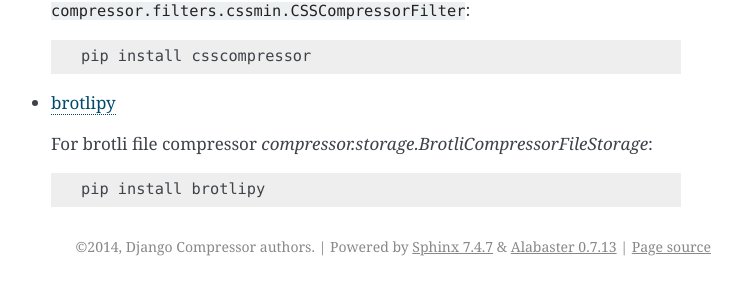
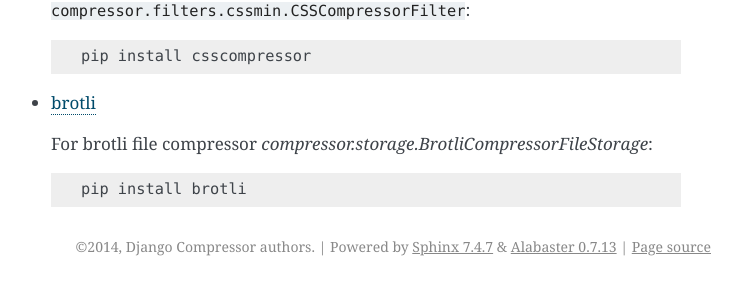
Before and after one commit to django-compressor/django-compressor, a Sphinx documentation site: the page built from docs/quickstart.txt, in a window 1280 px wide. Shown: the part 1457-1740 px from the top of the page, without its empty margins (399-1140 px from the left). Built offline with Sphinx 7.4.7, drawn with Linux system fonts in a browser that asks for light colours.

Commit message:
Update brotli dependency (and use the official bindings instead of the brotlipy package)

```diff
--- a/docs/quickstart.txt
+++ b/docs/quickstart.txt
@@ -78,11 +78,11 @@
 
       pip install csscompressor
 
-- `brotlipy`_
+- `brotli`_
 
   For brotli file compressor `compressor.storage.BrotliCompressorFileStorage`::
 
-      pip install brotlipy
+      pip install brotli
 
 .. _BeautifulSoup: http://www.crummy.com/software/BeautifulSoup/
 .. _lxml: http://lxml.de/
@@ -91,4 +91,4 @@
 .. _`Slim It`: https://github.com/rspivak/slimit
 .. _django-appconf: http://pypi.python.org/pypi/django-appconf/
 .. _versiontools: http://pypi.python.org/pypi/versiontools/
-.. _brotlipy: https://pypi.python.org/pypi/brotlipy
+.. _brotli: https://pypi.python.org/pypi/brotli
```
Also changed, not shown: 3 other files.
